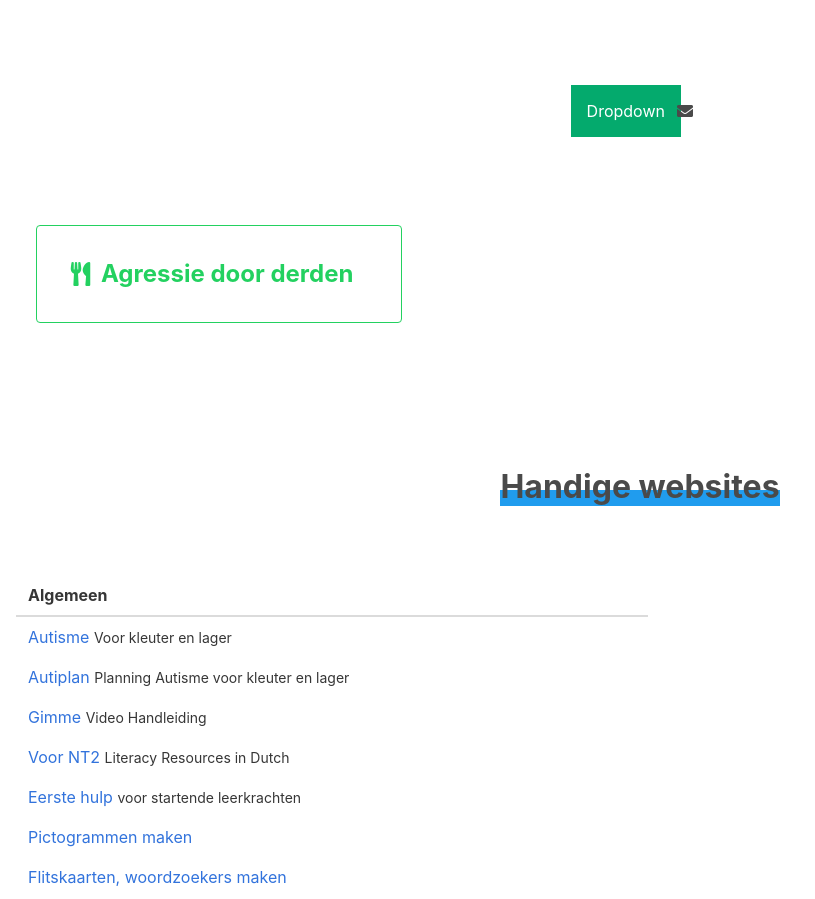
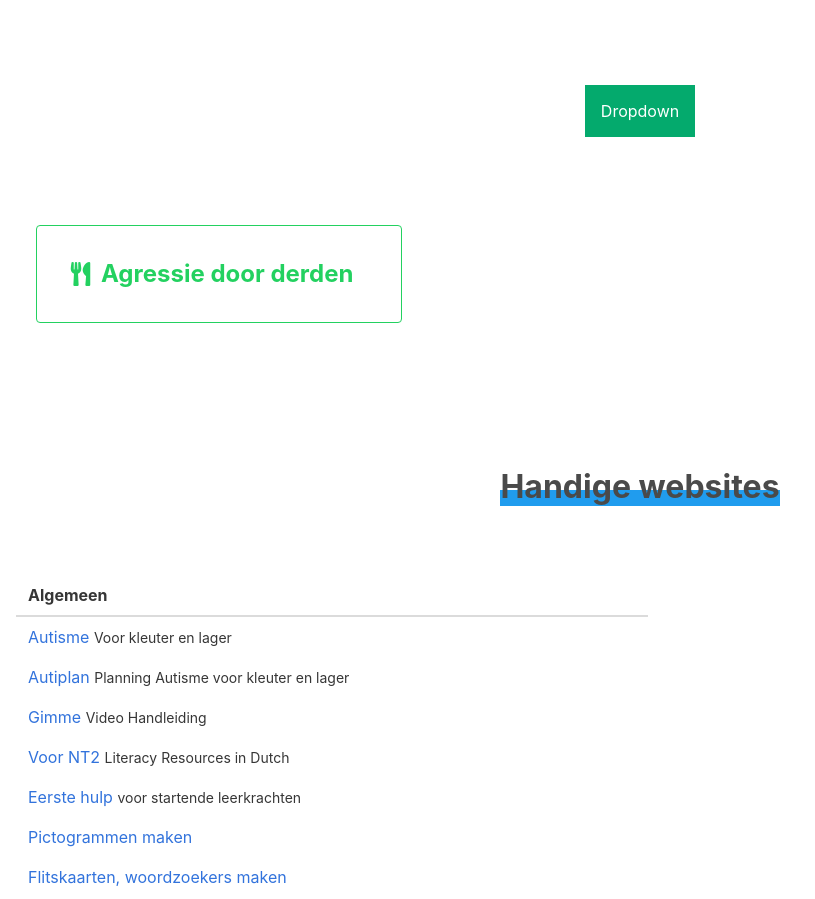
Before and after one commit to tubeeckx/personeel, a plain HTML site: page index.html in a window 1280 px wide. Shown: the part 1835-2734 px from the top of the page, without its empty margins (0-815 px from the left). Drawn offline with Linux system fonts and the light colour scheme; a web font is replaced by a local one.

Commit message:
Update index.html

```diff
--- a/index.html
+++ b/index.html
@@ -169,10 +169,6 @@
     <a href="#">Link 2</a>
     <a href="#">Link 3</a>
   </div>
-        <span class="icon">
-          <i class="fas fa-envelope"></i>
-        </span>
-
 
     </div>
 
```
